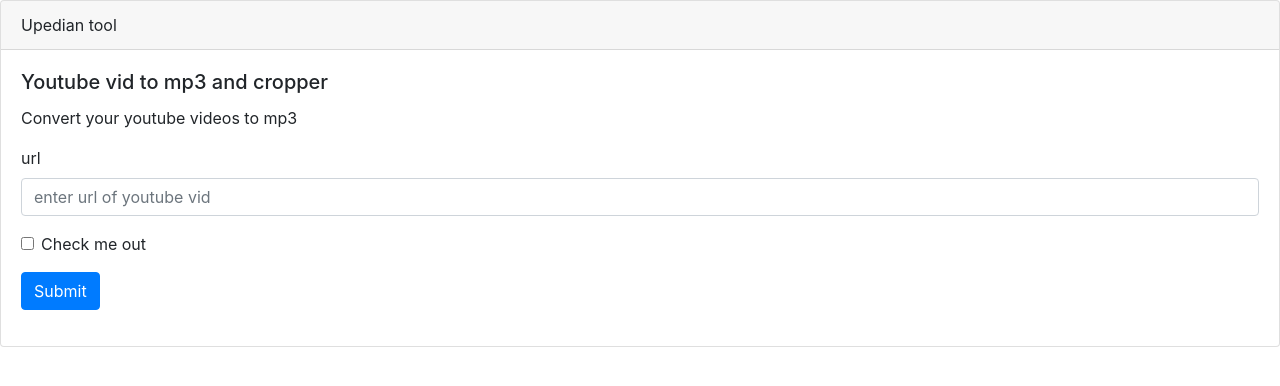
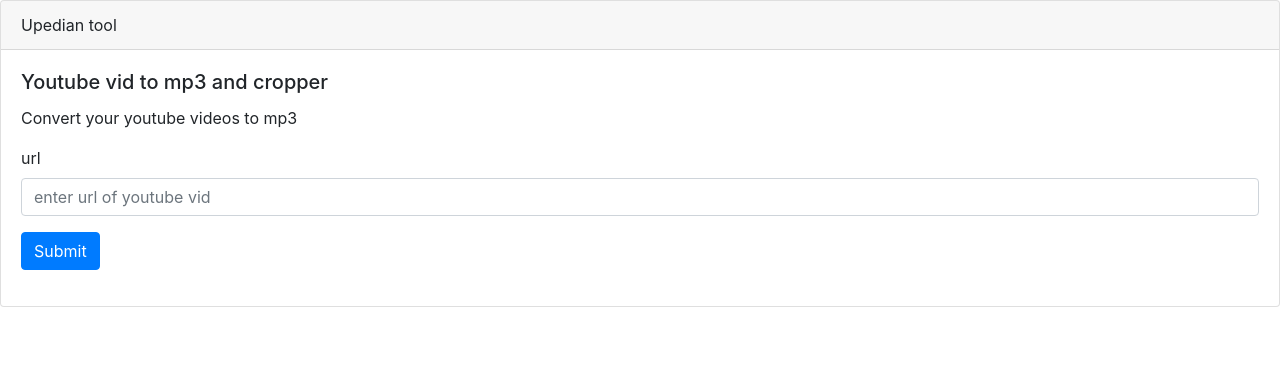
Before and after one commit to himanjalsaha/mp4-to-mp3-python, a Flask app: page / in a window 1280 px wide. Shown: the top 386 px of the page. Run offline with Flask 3, Linux system fonts and the light colour scheme.

Commit message:
Update home.html

```diff
--- a/website/templates/home.html
+++ b/website/templates/home.html
@@ -20,10 +20,6 @@
           <label for="exampleInputPassword1">url</label>
           <input type="Text" name="url_vid" class="form-control" id="exampleInputPassword1" placeholder="enter url of youtube vid ">
         </div>
-        <div class="form-group form-check">
-          <input type="checkbox" class="form-check-input" id="exampleCheck1">
-          <label class="form-check-label" for="exampleCheck1">Check me out</label>
-        </div>
         <button type="submit" class="btn btn-primary">Submit</button>
       </form>
     </div>
```
